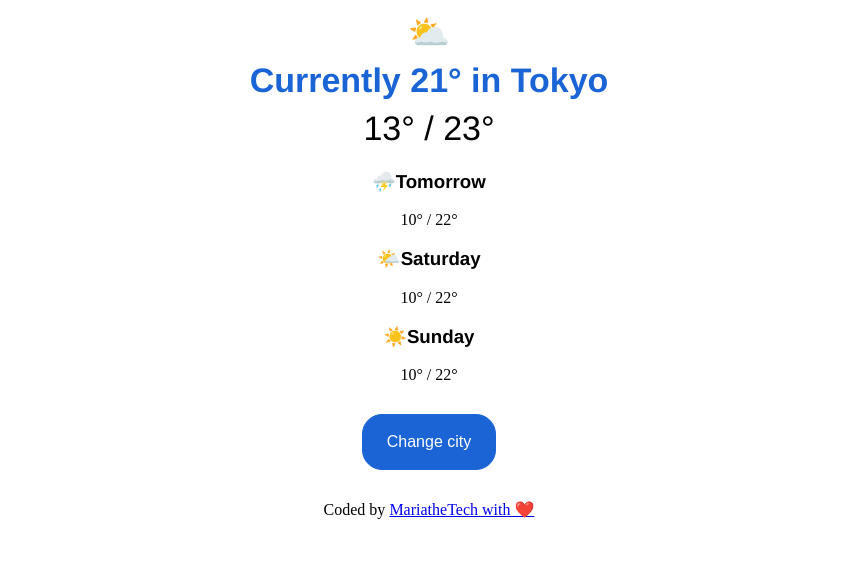
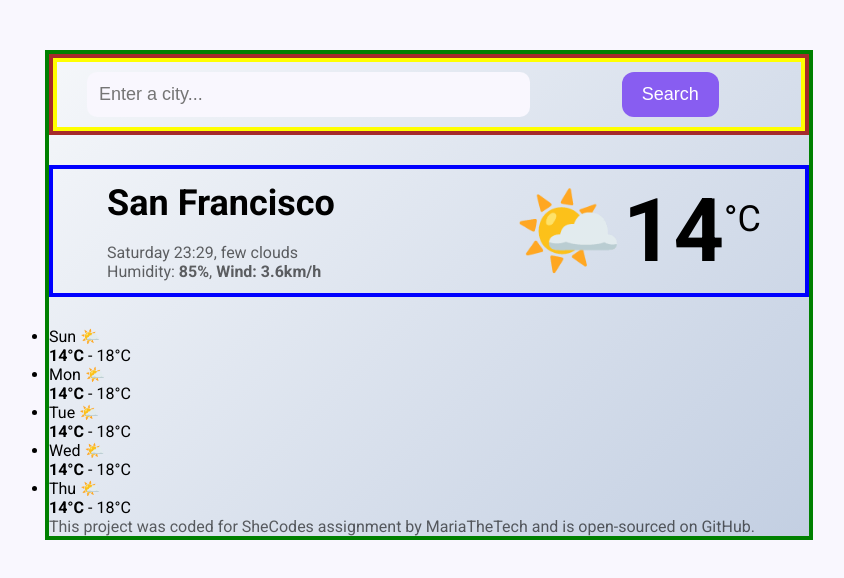
Before and after one commit to mcamper/VanillaJS_WeatherApp, a plain HTML site: page index.html in a window 1280 px wide. Shown: the whole page, without its empty margins (211-1055 px from the left). Drawn offline with Linux system fonts and the light colour scheme.

Commit message:
Removed and add new html and css

```diff
--- a/index.html
+++ b/index.html
@@ -3,42 +3,62 @@
 <head>
     <meta charset="UTF-8">
     <meta name="viewport" content="width=device-width, initial-scale=1.0">
-    <title>Vanilla JS Prompts Alerts Weather Forecast</title>
-    <link rel="stylesheet" href="style.css">
+    <link rel="stylesheet" href="style.css" />
+    <link rel="preconnect" href="https://fonts.googleapis.com">
+    <link rel="preconnect" href="https://fonts.gstatic.com" crossorigin>
+    <link href="https://fonts.googleapis.com/css2?family=Roboto:ital,wght@0,100..900;1,100..900&display=swap" rel="stylesheet">
+    <title>Weather App HTML Only</title>
 </head>
 <body>
-    <h1> ⛅
-        <br>
-        Currently 21° in Tokyo
-    </h1>
-    <h2> 13° / 23°</h2>
+    <div class="container">
+        <header>
+            <form>
+                <input type="search" placeholder="Enter a city..." required class="placeholder"/>
+                <input type="submit" value="Search" class="search"/>
+            </form>
+        </header>
+        <main>
+            <div class="current-weather">
+                <div class="city-forecast">
+                    <h1>San Francisco</h1>
+                    <br />
+                    <p>Saturday 23:29, few clouds <br />
+                    Humidity: <strong>85%</strong>, <strong>Wind: 3.6km/h</strong></p>
+                </div>
+                <div class="current-display">🌤️14<sup>°C</sup></div>
+            </div>
+            <div class="forecast-weather">
                 <ul>
                     <li>
-            <h3>
-            ⛈️Tomorrow
-            </h3>
-            <p>10° / 22°</p>
+                        Sun 🌤️ <br />
+                        <strong>14°C</strong> - 18°C
                     </li>
                     <li>
-            <h3>
-            🌤️Saturday
-            </h3>
-            <p>10° / 22°</p>
+                        Mon 🌤️ <br />
+                        <strong>14°C</strong> - 18°C
                     </li>
                     <li>
-            <h3>
-            ☀️Sunday
-            </h3>
-            <p>10° / 22°</p>
+                        Tue 🌤️ <br />
+                        <strong>14°C</strong> - 18°C
+                    </li>
+                    <li>
+                        Wed 🌤️ <br />
+                        <strong>14°C</strong> - 18°C
+                    </li>
+                    <li>
+                        Thu 🌤️ <br />
+                        <strong>14°C</strong> - 18°C
                     </li>
                 </ul>
-    <button>Change city</button>
-
-    <footer>Coded by <a href="www.github.mariacamper">MariatheTech with ❤️</a></footer>
+            </div>
+        </main>
+        <footer>
+            <p>
+            This project was coded for SheCodes assignment by MariaTheTech and is open-sourced on GitHub.
+            </p>
+        </footer>
+    </div>
 
 
-    <script src="script.js"></script>
 </body>
-
-
 </html>
--- a/style.css
+++ b/style.css
@@ -1,53 +1,92 @@
-h1,
-h2,
-h3 {
-    text-align: center;
-    font-family: 'Franklin Gothic Medium', 'Arial Narrow', Arial, sans-serif;
+* {
+    box-sizing: border-box;
+    margin: 0 auto;
+    padding: 0;
+    font-family: "Roboto", sans-serif;
 }
+body {
+    /* background: #d5eeff; */
+/* background-size: 470px 470px, 970px 970px, 410px 410px, 610px 610px, 530px 530px, 730px 730px, 100% 100%; */
+background-color: #f9f7fe;
 
+/* background: linear-gradient(109.6deg, rgb(255, 230, 109) 11.2%, rgb(87, 232, 107) 100.2%); */
 
-h1 {
-    color: #1a64d6;
-    font-size: 34px;
-    line-height: 48px;
-    margin: 0;
+}
+header {
+    border: solid 4px brown;
+
+}
+form {
+    border: solid 4px yellow;
+    /* margin: 10px; */
+    display: grid;
+    grid-template-columns: 2fr 1fr;
+    padding: 10px;
 
 }
 
-h2 {
-    font-size: 34px;
-    margin: 0;
-    line-height: 48px;
-    font-weight: 400;
-}
-ul {
-    padding: 0;
-}
-li {
-    list-style: none;
-    text-align: center;
+.container {
+    border: solid 4px green;
+    width: 60%;
+    margin-top: 50px;
+    background: linear-gradient(135deg, #f5f7fa 0%, #c3cfe2 100%);
+
 }
 
-button {
+.placeholder {
+
+    background-color: #f9f7fe;
+    width: auto;
+    margin: 0 20px;
+    padding: 12px;
+    border: none;
+    border-radius: 10px;
+    font-family: Arial, Helvetica, sans-serif;
+    font-size: 18px;
+
+}
+.search {
+    /* background-color: #0b6e65; */
+    background: #885df1;
+    padding: 10px 20px;
     color: #fff;
-    background: #1a64d6;
-    display: block;
-    margin: 30px auto;
-    padding: 16px 24px;
-    border-radius: 20px;
-    border: 1px solid #1a64d6;
-    font-size: 16px;
-    line-height: 22px;
-    transition: all 200ms ease;
-    box-shadow: rgba(37, 39, 89, 0.,8) 0px 8px 8px 0;
-    cursor: pointer;
+    font-family: Arial, Helvetica, sans-serif;
+    font-size: 18px;
+    border-radius: 12px;
+    border: none;
+    width:auto;
 }
-button:hover {
-    background: white;
-    color: #1a64d6;
-    border: 1px solid #1a64d6;
+.current-weather {
+    border: solid 4px blue;
+    margin: 0 auto;
+    display: grid;
+    grid-template-columns: 1fr 1fr;
+    margin-top: 30px;
+    margin-bottom: 30px;
+    padding: 10px 0 10px 0;
+    width: 100%;
+    column-gap: 80px;
+    justify-items: center;
+    align-items: center;
+
 }
-footer {
-    display: block;
-    text-align: center;
+h1 {
+    font-weight: bold;
+    font-size: 36px;
+
 }
+.city-forecast {
+
+}
+.current-display {
+    font-size: 88px;
+    font-weight: bold;
+}
+ p {
+    opacity: .6;
+ }
+sup {
+    font-weight: normal;
+    font-size: 36px;
+    /* vertical-align: top; */
+}
```
Lines whose indentation alone changed are shown as unchanged.
